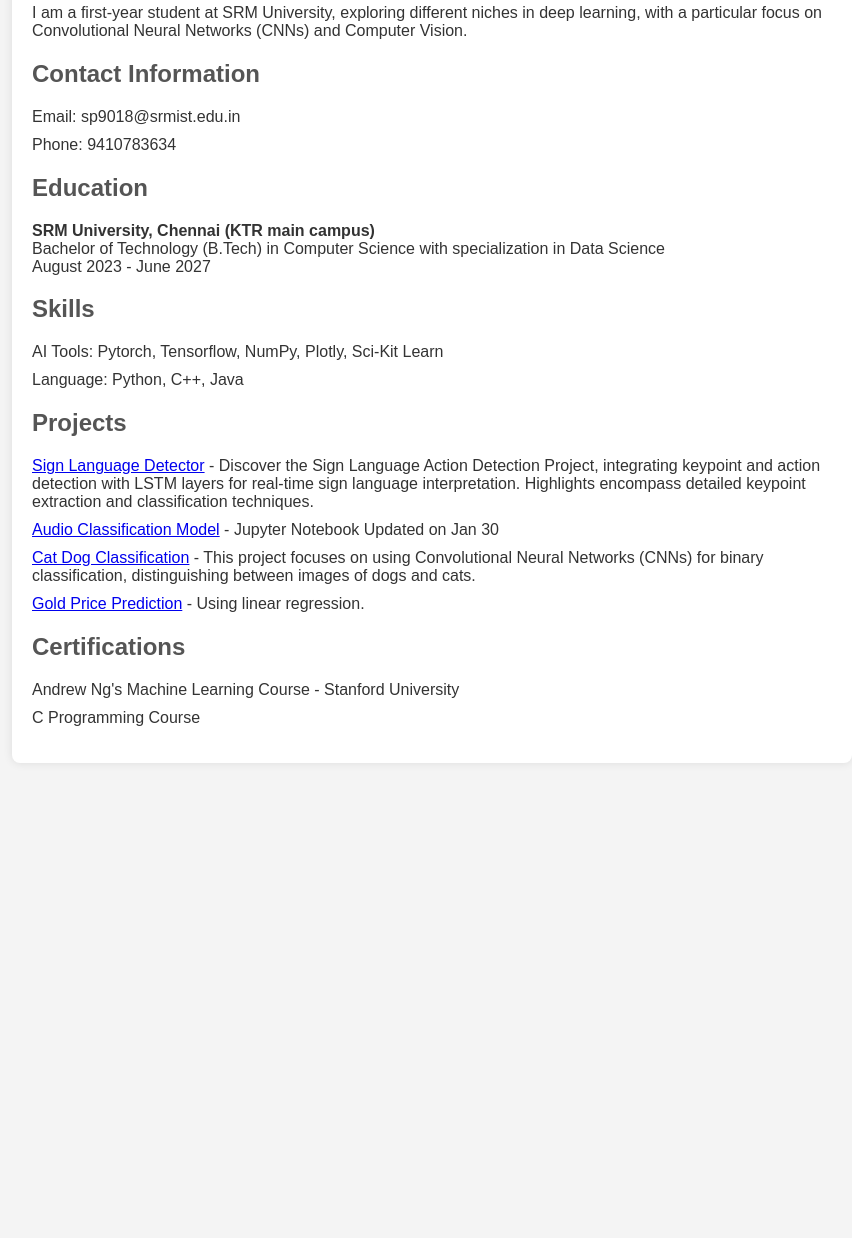
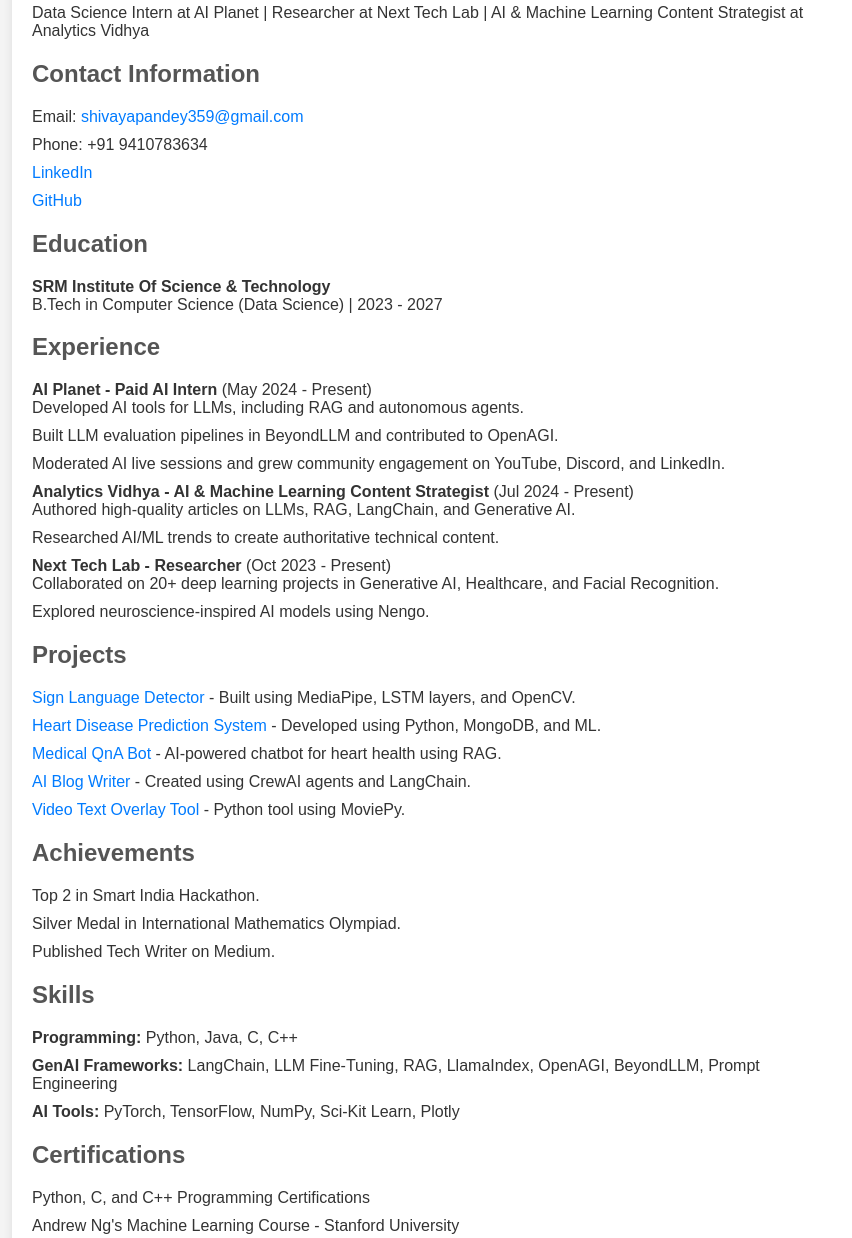
Before and after one commit to shivayapandey/shivayapandey.github.io, a plain HTML site: page index.html in a window 1280 px wide. Shown: the part 116-1354 px from the top of the page, without its empty margins (208-1060 px from the left). Before the commit the page ends 899 px from the top, so only its background shows below. Drawn offline with Linux system fonts and the light colour scheme.

Commit message:
Update index.html

```diff
--- a/index.html
+++ b/index.html
@@ -30,6 +30,10 @@
         li {
             margin-bottom: 10px;
         }
+        a {
+            color: #007bff;
+            text-decoration: none;
+        }
     </style>
 </head>
 <body>
@@ -37,38 +41,70 @@
 <div class="container">
     <h1>Shivaya Pandey</h1>
 
-    <p>I am a first-year student at SRM University, exploring different niches in deep learning, with a particular focus on Convolutional Neural Networks (CNNs) and Computer Vision.</p>
+    <p>Data Science Intern at AI Planet | Researcher at Next Tech Lab | AI & Machine Learning Content Strategist at Analytics Vidhya</p>
 
     <h2>Contact Information</h2>
     <ul>
-        <li>Email: sp9018@srmist.edu.in</li>
-        <li>Phone: 9410783634</li>
+        <li>Email: <a href="mailto:shivayapandey359@gmail.com">shivayapandey359@gmail.com</a></li>
+        <li>Phone: +91 9410783634</li>
+        <li><a href="https://www.linkedin.com/in/shivaya-pandey-b4657b211/">LinkedIn</a></li>
+        <li><a href="https://github.com/shivayapandey">GitHub</a></li>
     </ul>
 
     <h2>Education</h2>
-    <p><strong>SRM University, Chennai (KTR main campus)</strong><br>
-    Bachelor of Technology (B.Tech) in Computer Science with specialization in Data Science<br>
-    August 2023 - June 2027</p>
+    <p><strong>SRM Institute Of Science & Technology</strong><br>
+    B.Tech in Computer Science (Data Science) | 2023 - 2027</p>
 
-    <h2>Skills</h2>
+    <h2>Experience</h2>
     <ul>
-        <li>AI Tools: Pytorch, Tensorflow, NumPy, Plotly, Sci-Kit Learn</li>
-        <li>Language: Python, C++, Java</li>
+        <li><strong>AI Planet - Paid AI Intern</strong> (May 2024 - Present)
+            <ul>
+                <li>Developed AI tools for LLMs, including RAG and autonomous agents.</li>
+                <li>Built LLM evaluation pipelines in BeyondLLM and contributed to OpenAGI.</li>
+                <li>Moderated AI live sessions and grew community engagement on YouTube, Discord, and LinkedIn.</li>
+            </ul>
+        </li>
+        <li><strong>Analytics Vidhya - AI & Machine Learning Content Strategist</strong> (Jul 2024 - Present)
+            <ul>
+                <li>Authored high-quality articles on LLMs, RAG, LangChain, and Generative AI.</li>
+                <li>Researched AI/ML trends to create authoritative technical content.</li>
+            </ul>
+        </li>
+        <li><strong>Next Tech Lab - Researcher</strong> (Oct 2023 - Present)
+            <ul>
+                <li>Collaborated on 20+ deep learning projects in Generative AI, Healthcare, and Facial Recognition.</li>
+                <li>Explored neuroscience-inspired AI models using Nengo.</li>
+            </ul>
+        </li>
     </ul>
 
     <h2>Projects</h2>
     <ul>
-        <li><a href="#">Sign Language Detector</a> - Discover the Sign Language Action Detection Project, integrating keypoint and action detection with LSTM layers for real-time sign language interpretation. Highlights encompass detailed keypoint extraction and classification techniques.</li>
-        <li><a href="#">Audio Classification Model</a> - Jupyter Notebook Updated on Jan 30</li>
-        <li><a href="#">Cat Dog Classification</a> - This project focuses on using Convolutional Neural Networks (CNNs) for binary classification, distinguishing between images of dogs and cats.</li>
-        <li><a href="#">Gold Price Prediction</a> - Using linear regression.</li>
-        <!-- Add more projects as needed -->
+        <li><a href="https://github.com/shivayapandey/sign-language-detector">Sign Language Detector</a> - Built using MediaPipe, LSTM layers, and OpenCV.</li>
+        <li><a href="https://github.com/shivayapandey/heart_disease_prediction">Heart Disease Prediction System</a> - Developed using Python, MongoDB, and ML.</li>
+        <li><a href="https://github.com/shivayapandey/medical-qna-bot">Medical QnA Bot</a> - AI-powered chatbot for heart health using RAG.</li>
+        <li><a href="https://github.com/shivayapandey/ai-blog-writer">AI Blog Writer</a> - Created using CrewAI agents and LangChain.</li>
+        <li><a href="https://github.com/shivayapandey/text-to-video">Video Text Overlay Tool</a> - Python tool using MoviePy.</li>
+    </ul>
+
+    <h2>Achievements</h2>
+    <ul>
+        <li>Top 2 in Smart India Hackathon.</li>
+        <li>Silver Medal in International Mathematics Olympiad.</li>
+        <li>Published Tech Writer on Medium.</li>
+    </ul>
+
+    <h2>Skills</h2>
+    <ul>
+        <li><strong>Programming:</strong> Python, Java, C, C++</li>
+        <li><strong>GenAI Frameworks:</strong> LangChain, LLM Fine-Tuning, RAG, LlamaIndex, OpenAGI, BeyondLLM, Prompt Engineering</li>
+        <li><strong>AI Tools:</strong> PyTorch, TensorFlow, NumPy, Sci-Kit Learn, Plotly</li>
     </ul>
 
     <h2>Certifications</h2>
     <ul>
+        <li>Python, C, and C++ Programming Certifications</li>
         <li>Andrew Ng's Machine Learning Course - Stanford University</li>
-        <li>C Programming Course</li>
     </ul>
 </div>
 
```
